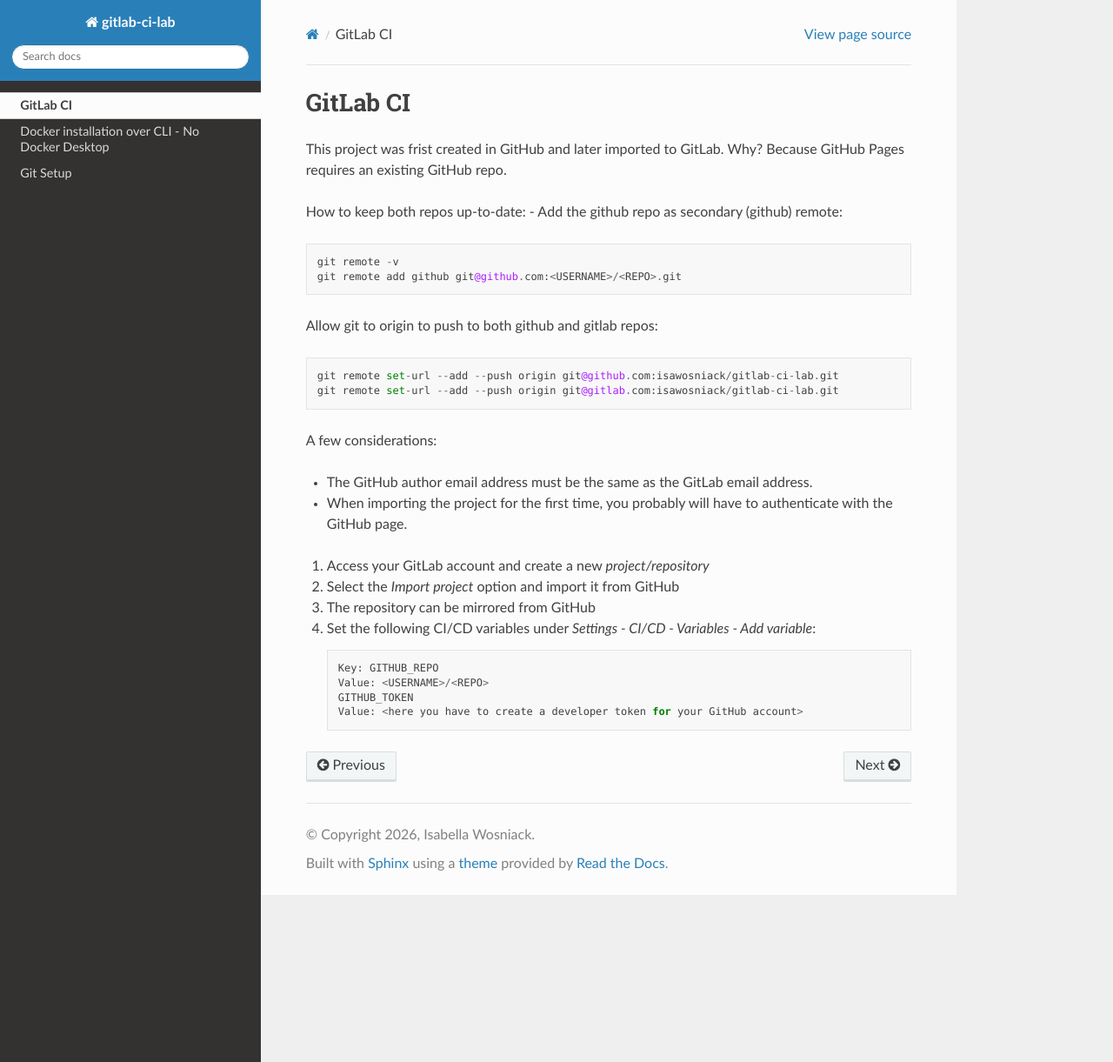
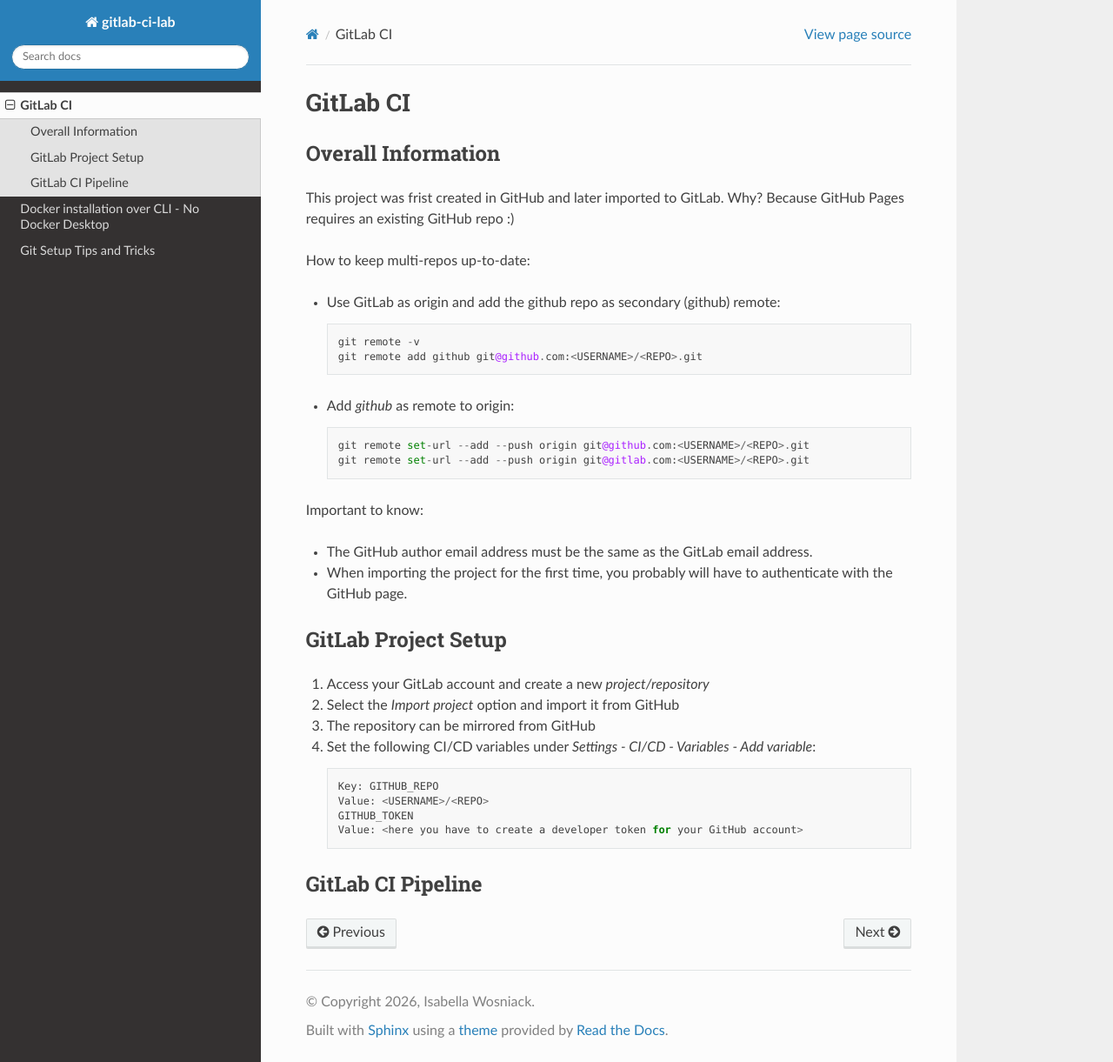
Before and after one commit to isawosniack/gitlab-ci-lab, a Sphinx documentation site: the page built from docs/gitlab.rst, in a window 1280 px wide and 1221 px high. Shown: the whole window at 87% size. Built offline with Sphinx 7.4.7 and the Read the Docs theme 3.1.0, drawn with Linux system fonts in a browser that asks for light colours.

Commit message:
Update doc

```diff
--- a/docs/gitlab.rst
+++ b/docs/gitlab.rst
@@ -4,23 +4,31 @@
 GitLab CI
 =========
 
-This project was frist created in GitHub and later imported to GitLab. Why? Because GitHub Pages requires an existing GitHub repo.
+Overall Information
+===================
 
-How to keep both repos up-to-date:
-- Add the github repo as secondary (github) remote::
+This project was frist created in GitHub and later imported to GitLab.
+Why? Because GitHub Pages requires an existing GitHub repo :)
+
+How to keep multi-repos up-to-date:
+
+- Use GitLab as origin and add the github repo as secondary (github) remote::
 
     git remote -v
     git remote add github git@github.com:<USERNAME>/<REPO>.git
 
-Allow git to origin to push to both github and gitlab repos::
+- Add *github* as remote to origin::
 
-    git remote set-url --add --push origin git@github.com:isawosniack/gitlab-ci-lab.git
-    git remote set-url --add --push origin git@gitlab.com:isawosniack/gitlab-ci-lab.git
+    git remote set-url --add --push origin git@github.com:<USERNAME>/<REPO>.git
+    git remote set-url --add --push origin git@gitlab.com:<USERNAME>/<REPO>.git
 
-A few considerations:
+Important to know:
 
 - The GitHub author email address must be the same as the GitLab email address.
 - When importing the project for the first time, you probably will have to authenticate with the GitHub page.
+
+GitLab Project Setup
+====================
 
 1. Access your GitLab account and create a new `project/repository`
 2. Select the `Import project` option and import it from GitHub
@@ -31,3 +39,6 @@
     Value: <USERNAME>/<REPO>
     GITHUB_TOKEN
     Value: <here you have to create a developer token for your GitHub account>
+
+GitLab CI Pipeline
+==================
```
Also changed, not shown: docs/git.rst (+13 -6 lines).
